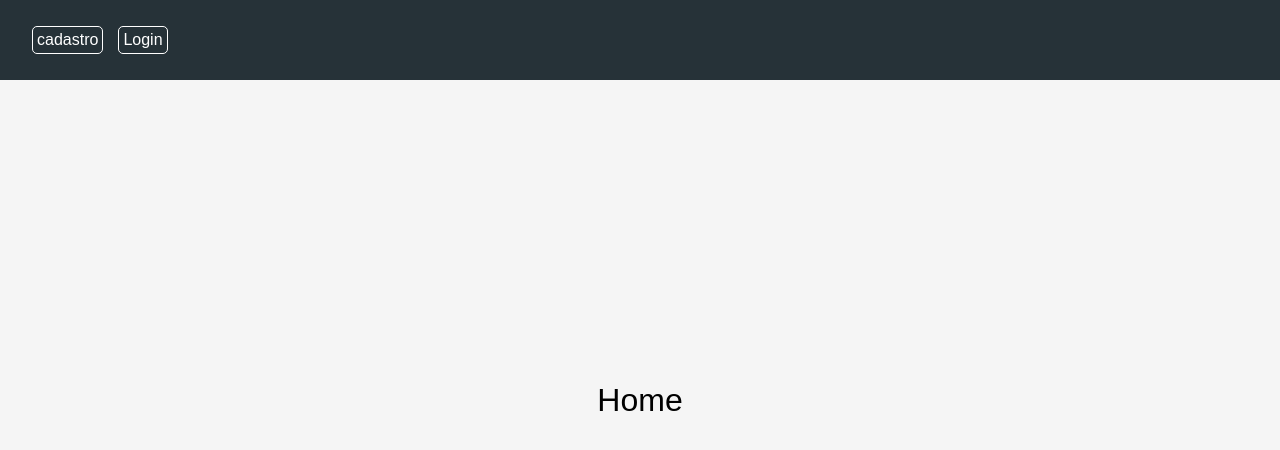
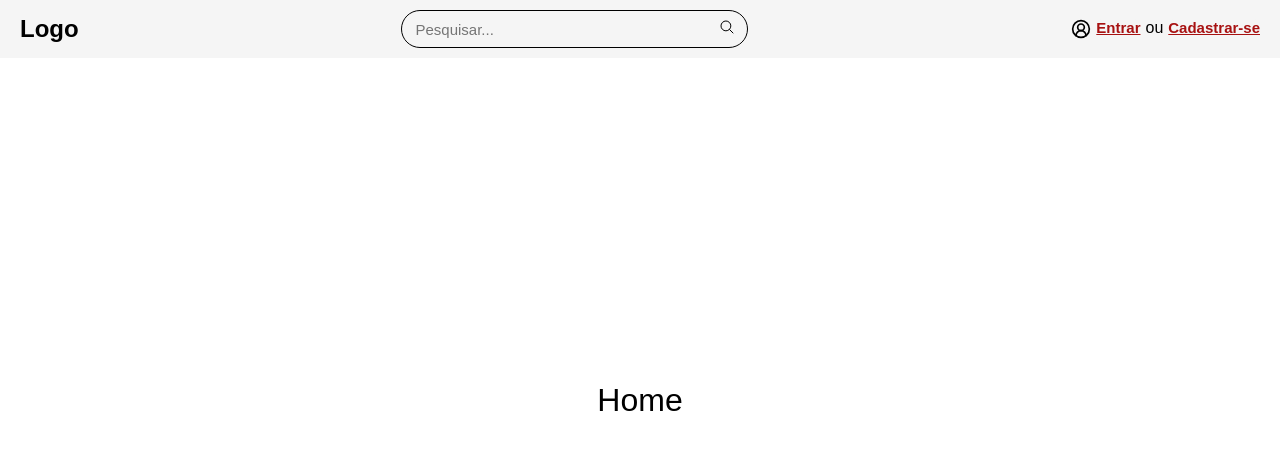
Before and after one commit to L7noxy/Moltara, a React (Vite) app in the folder 4-fase-Moltara/: page / in a window 1280 px wide. Shown: the top 450 px of the page. Built offline with nearby package versions, Linux system fonts and the light colour scheme.

Commit message:
terminando de fazer a navbar

```diff
--- a/4-fase-Moltara/package.json
+++ b/4-fase-Moltara/package.json
@@ -12,6 +12,7 @@
   "dependencies": {
     "react": "^19.1.0",
     "react-dom": "^19.1.0",
+    "react-icons": "^5.5.0",
     "react-router": "^7.8.0",
     "react-router-dom": "^7.8.0"
   },
--- a/4-fase-Moltara/src/components/Navbar.css
+++ b/4-fase-Moltara/src/components/Navbar.css
@@ -1,35 +1,69 @@
-.container-navbar {
-    width: 100vw;
-    height: 10vh;
-    background-color: var(--color1);
+.navbar {
+    width: 100%;
+    background-color:  var(--color5);
+    padding: 10px 20px;
     display: flex;
+    justify-content: space-between;
     align-items: center;
-    top: 0px;
+    font-family: Arial, sans-serif;
     position: fixed;
-    z-index: 1;
+    top: 0;
 }
 
-.navbar {
-    width: 100%;
-    height: 50px;
-    display: flex;
-    align-items: center;
-    justify-content: space-between;
-    padding: 2em;
-    position: absolute;
+.logo {
+    color: rgb(0, 0, 0);
+    font-size: 24px;
+    font-weight: bold;
 }
 
-.buttons-container {
-    text-decoration: none;
+.search-bar {
     display: flex;
-    gap: 15px;
+    gap: 5px;
+    border: 1px solid #000000;
+    border-radius: 20px;
+    background-color: rgba(255, 255, 255, 0);
+    overflow: hidden
 }
 
-a {
-    text-decoration: none;
-    color: white;
-    padding: 4px;
-    border: 1px solid white;
+.search-bar input {
+    background-color: #0057b300;
+    color: rgb(0, 0, 0);
+    outline: none;
+    padding-left: 13px;
+    font-size: 15px;
+    width: 300px;
+    border: none;
+}
+
+.search-bar button {
+    padding: 8px 12px;
+    border: none;
+    border-radius: 5px;
     cursor: pointer;
+    font-size: 16px;
+    border-radius: 20px;
+    background-color: rgba(245, 222, 179, 0);
+}
+
+.buttons {
+    display: flex;
+    gap: 5px;
+}
+
+.buttons a {
+    color: var(--color3);
+    border: none;
     border-radius: 5px;
+    cursor: pointer;
+    font-size: 15px;
+    font-weight: bold;
+
 }
+
+.login-btn {
+    background-color: var(--color5);
+}
+
+.signup-btn {
+    background-color: var(--color5);
+}
--- a/4-fase-Moltara/src/components/Navbar.jsx
+++ b/4-fase-Moltara/src/components/Navbar.jsx
@@ -1,18 +1,27 @@
 import React from 'react'
 import { Link } from 'react-router-dom'
+import { IoSearchOutline } from "react-icons/io5"; //icone de pesquisa
+import { LuCircleUserRound } from "react-icons/lu"; //icone do usuario
 import './Navbar.css'
 
 export default function Navbar() {
     return (
         <>
-            <div className='container-navbar'>
-                <nav className="navbar">
-                    <div className="buttons-container">
-                        <Link to={"/cadastro"}>cadastro</Link>
-                        <Link to={"/login"}>Login</Link>
-                    </div>
-                </nav>
-            </div>
+            <nav className="navbar">
+                <div className="logo">Logo</div>
+
+                <div className="search-bar">
+                    <input type="text" placeholder="Pesquisar..." />
+                    <button type="submit"><IoSearchOutline /></button>
+                </div>
+
+                <div className="buttons">
+                    <LuCircleUserRound size={20}/>
+                    <Link to="/login" className="login-btn">Entrar</Link>
+                    <p>ou</p>
+                    <Link className="signup-btn">Cadastrar-se</Link>
+                </div>
+            </nav>
         </>
     )
 }
--- a/4-fase-Moltara/src/pages/Home.css
+++ b/4-fase-Moltara/src/pages/Home.css
@@ -21,7 +21,7 @@
 .container-home {
     width: 100vw;
     height: 100vh;
-    background-color: var(--color5);
+    background-color: var(--color6);
     display: flex;
     justify-content: center;
     align-items: center;
```
Also changed, not shown: 3 other files (tests, documents, lock files or other folders).
